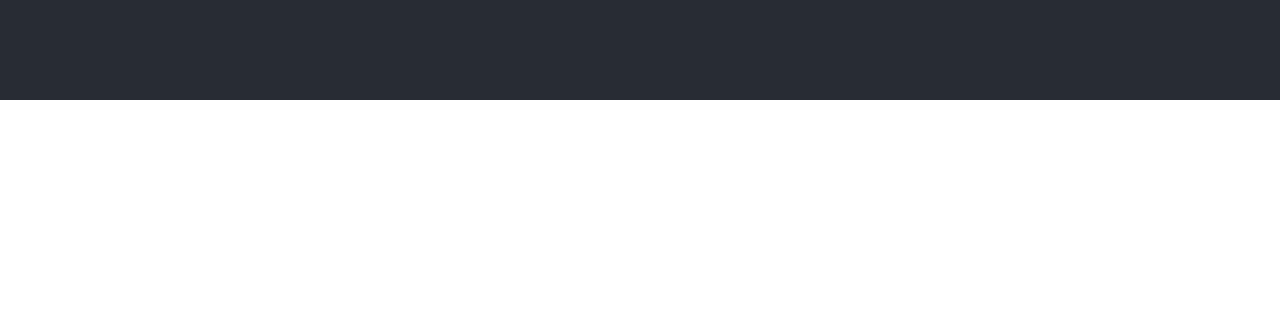
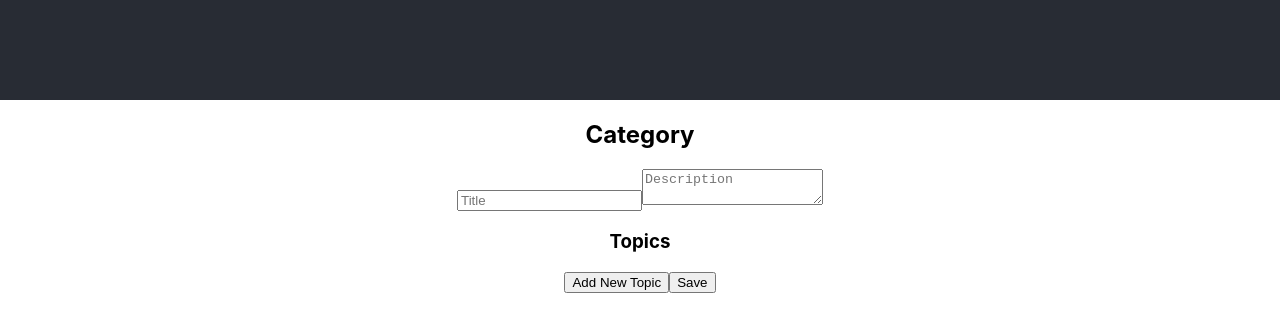
Before and after one commit to ankitaAmdocs/my-app, a React (Create React App) app: page /category/create in a window 1280 px wide. Shown: the top 332 px of the page. Built offline with nearby package versions, Linux system fonts and the light colour scheme.

Commit message:
Category form changes

```diff
--- a/src/App.js
+++ b/src/App.js
@@ -11,7 +11,7 @@ function App() {
   return (
     <div className="App">
        <header className="App-header">
-         { window.location.pathname === '/homepage' && !isLoggedIn && <button className="login-button" onClick={() => { history.push("/loginpage") }}>Admin login</button>}
+         { (window.location.pathname === '/homepage' || window.location.pathname === '/') && !isLoggedIn && <button className="login-button" onClick={() => { history.push("/loginpage") }}>Admin login</button>}
       </header>
       <LoginContext.Provider value={{ isLoggedIn, setIsLoggedIn }} >
           <ApplicationRoutes />
--- a/src/App.routes.js
+++ b/src/App.routes.js
@@ -4,14 +4,14 @@ import { Switch, Route } from 'react-router-dom';
 const HomePage = React.lazy(() => import('./components/HomePage/HomePage'));
 const LoginPage = React.lazy(() => import('./components/LoginPage/LoginPage'));
 const Category = React.lazy(() => import('./components/Category/Category'));
-// const Topic = React.lazy(() => import('./components/Topic/Topic'));
+const CategoryForm = React.lazy(() => import('./components/CategoryForm/CategoryForm'));
 
 export const appRoutesConfig = [
     { path: '/', component: HomePage },
     { path: '/homepage', component: HomePage },
     { path: '/loginpage', component: LoginPage },
-    { path: '/homepage/:id', component: Category }
-
+    { path: '/homepage/:id', component: Category },
+    { path: '/category/create', component: CategoryForm},
 ];
 
 export const createRoute = (path, component, props) => (
--- /dev/null
+++ b/src/components/CategoryForm/CategoryForm.js
@@ -0,0 +1,60 @@
+import React, { useState } from 'react';
+import TopicForm from '../TopicForm/TopicForm';
+import {v4 as uuidv4} from "uuid";
+import { addNewCategory } from '../../data/appendCategory';
+
+const CategoryForm = () => {
+  const MAX_DESCRIPTION_LENGTH = 250;
+  const [categoryDetails, setCategoryDetails] = useState({id: uuidv4()});
+  const [topics, setTopics] = useState([]);
+
+  const modifyTopicList = (topicDetails) => {
+    setTopics(topics => {
+      let indexOfTopic = topics.findIndex(topic => topic.id === topicDetails.id)
+      return [
+          ...topics.slice(0,indexOfTopic),
+          {
+            ...topics[indexOfTopic],
+            title: topicDetails.title,
+            description: topicDetails.description,
+            imageLink: topicDetails.imageLink
+          },
+          ...topics.slice(indexOfTopic + 1)
+      ]
+    });
+  }
+  return <div>
+    <div>
+      <h2>Category</h2>
+      <input type="text" placeholder='Title' value={categoryDetails.title} onChange={(e) => setCategoryDetails(prevState => ({...prevState, title: e.target.value}))} />
+      <textarea placeholder='Description' maxLength={MAX_DESCRIPTION_LENGTH} value={categoryDetails.description} onChange={(e) => setCategoryDetails(prevState => ({...prevState, description: e.target.value}))}></textarea>
+      <h3>Topics</h3>
+      { topics.length > 0 && topics.map(topic => <TopicForm modifyTopicList={modifyTopicList} key={topic.id} topic={topic} setTopics={setTopics}/>) }
+      <button disabled={topics.length > 0 && Object.keys(topics[topics.length - 1]).length === 1} onClick={() => setTopics(prevList => [...prevList, {id: uuidv4()}])}>Add New Topic</button>
+      <button onClick={() => mapAndAddCategory(categoryDetails, topics)}>Save</button>
+    </div>
+  </div>
+}
+
+const mapAndAddCategory = (categoryDetails, topics) => {
+  const categoryFormat = {
+    id: categoryDetails.id,
+    name: categoryDetails.title,
+    description: categoryDetails.description,
+    topics: topics.map(topic => (
+      {
+        id: topic.id,
+        title: topic.title,
+        description: topic.description,
+        videoUrl: topic.videoLink
+      }
+    ))
+  };
+  console.log("=====>> data prepared", categoryFormat);
+
+  addNewCategory(categoryFormat);
+
+}
+
+
+export default CategoryForm;
--- a/src/components/HomePage/HomePage.js
+++ b/src/components/HomePage/HomePage.js
@@ -16,10 +16,10 @@ const HomePage = () => {
           <div>
             <ul className="doc-items">
               {listItems}
-              {isLoggedIn && <li ><a className="box-link" href="/docs/user-guide"><img alt="imageText" src="https://www.iconpacks.net/icons/1/free-plus-icon-321-thumb.png" />
+              {isLoggedIn && <li><Link to="/category/create"><img alt="imageText" src="https://www.iconpacks.net/icons/1/free-plus-icon-321-thumb.png" />
                 <div className="doc-item-info">
                   <h2>Add Category</h2>
-                </div></a></li>}
+                </div></Link></li>}
             </ul>
           </div>
         </div>
--- /dev/null
+++ b/src/components/TopicForm/TopicForm.js
@@ -0,0 +1,39 @@
+import React, { useState } from 'react';
+
+const MAX_DESCRIPTION_LENGTH = 250;
+
+const TopicForm = ({topic, modifyTopicList}) => {
+  console.log("=====>> topic", topic);
+  const [isEditMode, setIsEditMode] = useState(Object.keys(topic).length === 1);
+  const [topicDetails, setTopicDetails] = useState({...topic});
+  const modifyList = () => {
+    modifyTopicList(topicDetails);
+    setIsEditMode(false);
+  }
+
+  return (
+    <div>
+      {isEditMode ? showForm(topicDetails, setTopicDetails, modifyList) : showData(topicDetails)}
+    </div>
+  )
+}
+
+const showForm = (topic, setTopicDetails, modifyList) => {
+  return <div>
+    <input type="text" value={topic.title} onChange={(e) => setTopicDetails(prevState => ({...prevState, title: e.target.value}))} />
+    <textarea maxLength={MAX_DESCRIPTION_LENGTH} value={topic.description} onChange={(e) => setTopicDetails(prevState => ({...prevState, description: e.target.value}))}></textarea>
+    <input type="text" value={topic.videoLink} onChange={(e) => setTopicDetails(prevState => ({...prevState, videoLink: e.target.value}))}/>
+    <button disabled={Object.keys(topic).length < 3} onClick={modifyList}>Add Topic</button>
+  </div>
+}
+
+const showData = (topic) => {
+  return <div>
+    <h2>{topic.title}</h2>
+    <h3>{topic.description}</h3>
+    <a href={topic.videoLink}>{topic.videoLink}</a>
+  </div>
+}
+
+
+export default TopicForm;
--- /dev/null
+++ b/src/data/appendCategory.js
@@ -0,0 +1,18 @@
+import * as fs from 'fs-web';
+
+export const addNewCategory = (categoryFormat) => {
+    let dataToUpdate = [];
+    console.log("=====>> appending category", categoryFormat);
+    fs.readFile('/src/data/category.json')
+    .then(data => {
+        console.log("=====>> data", data);
+        var obj = JSON.parse(data);
+        obj.push(categoryFormat);
+        dataToUpdate = JSON.stringify(obj);
+        fs.writeFile("/category.json", dataToUpdate);
+    })
+    .catch(err => {
+        console.log("=====>> got error", err);
+    });
+  return dataToUpdate;
+}
```
Also changed, not shown: package.json (+6 -3 lines), 1 other file (tests, documents, lock files or other folders).
